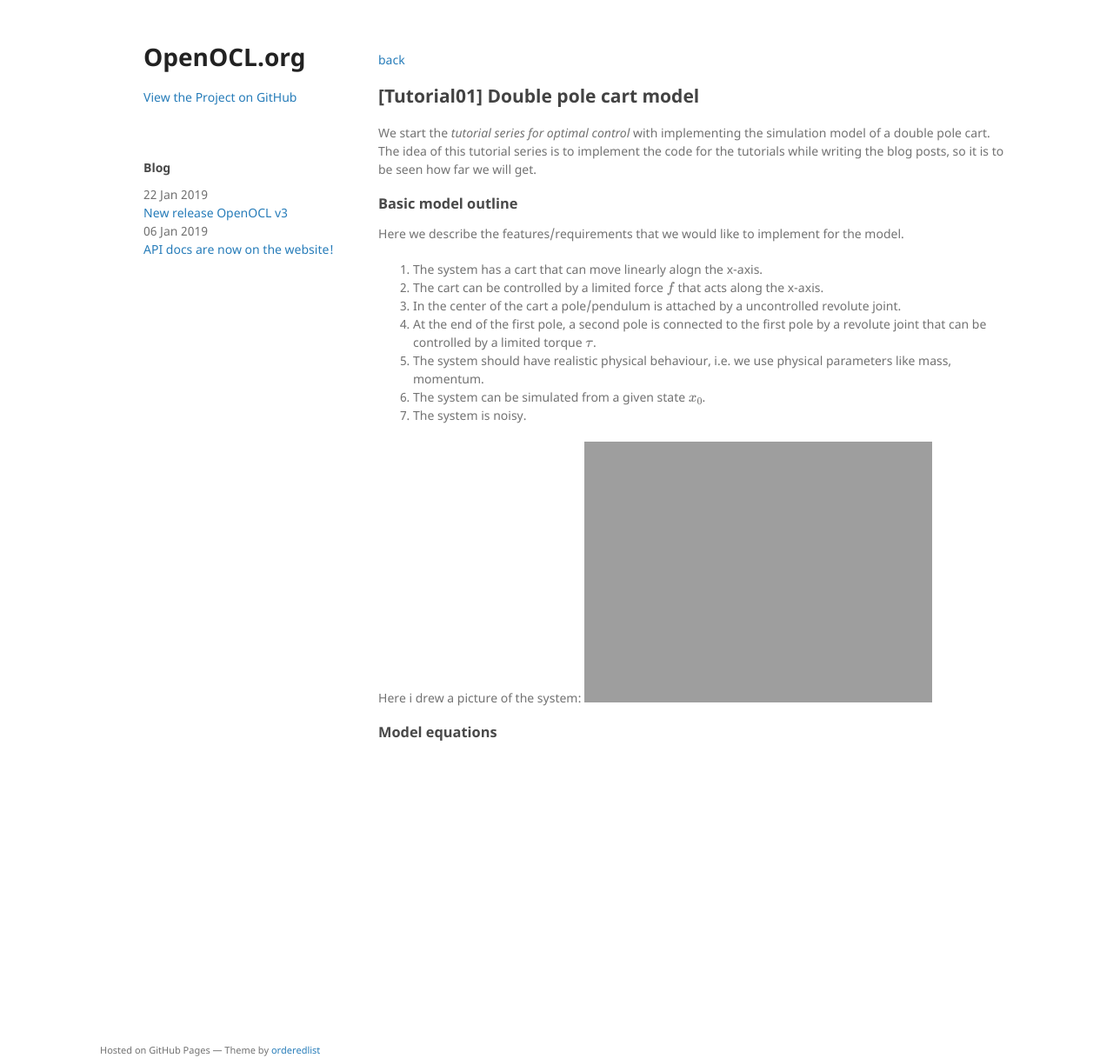
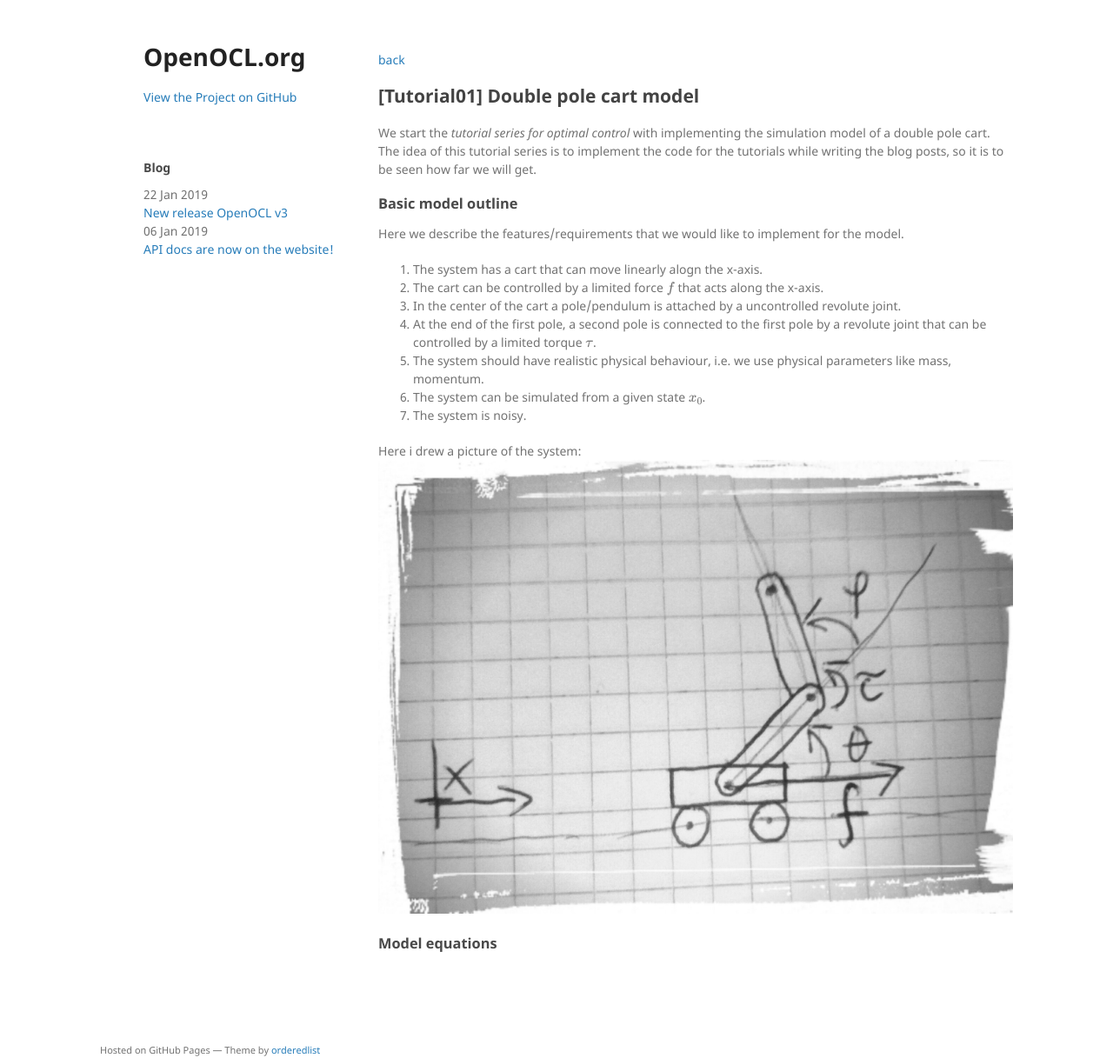
Before and after one commit to OpenOCL/openocl.github.io, a Jekyll site: the page built from _posts/2019-03-09-tutorial-01-model.md, in a window 1280 px wide and 1217 px high. Shown: the whole window at 87% size. Built offline with Jekyll 4.4.1, drawn with Linux system fonts in a browser that asks for light colours; our own code applies the rules of GitHub Pages for plain Markdown files; formulas are drawn with MathJax 3; a script that is not in the unit is left out.

Commit message:
Update 2019-03-09-tutorial-01-model.md

```diff
--- a/_posts/2019-03-09-tutorial-01-model.md
+++ b/_posts/2019-03-09-tutorial-01-model.md
@@ -21,6 +21,6 @@
 7. The system is noisy.
 
 Here i drew a picture of the system:
-![Drawing of double pole cart](/assets/posts/drawing_dpcart.jpg =250px)
+![Drawing of double pole cart](/assets/posts/drawing_dpcart.jpg)
 
 ### Model equations
```
